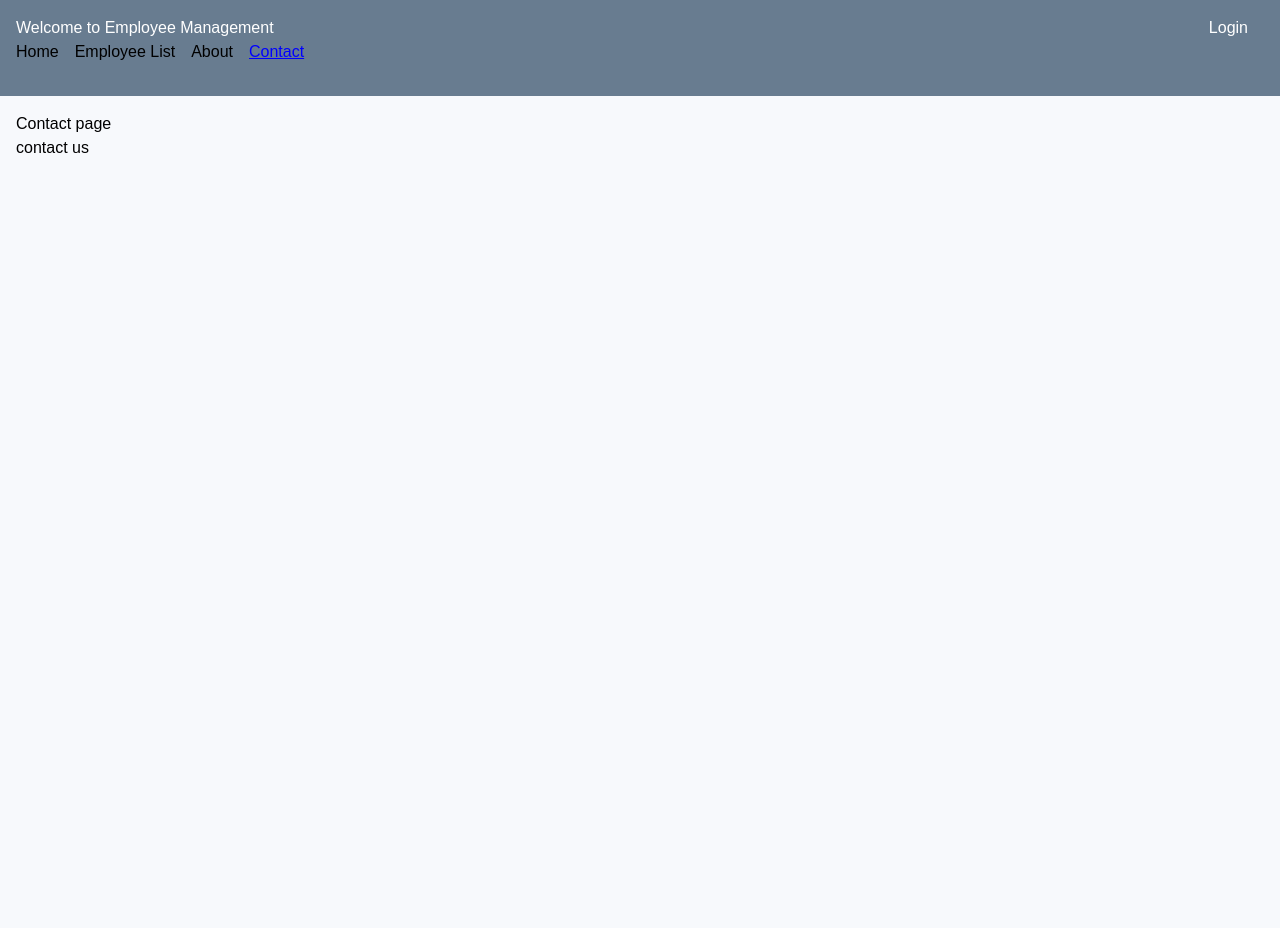
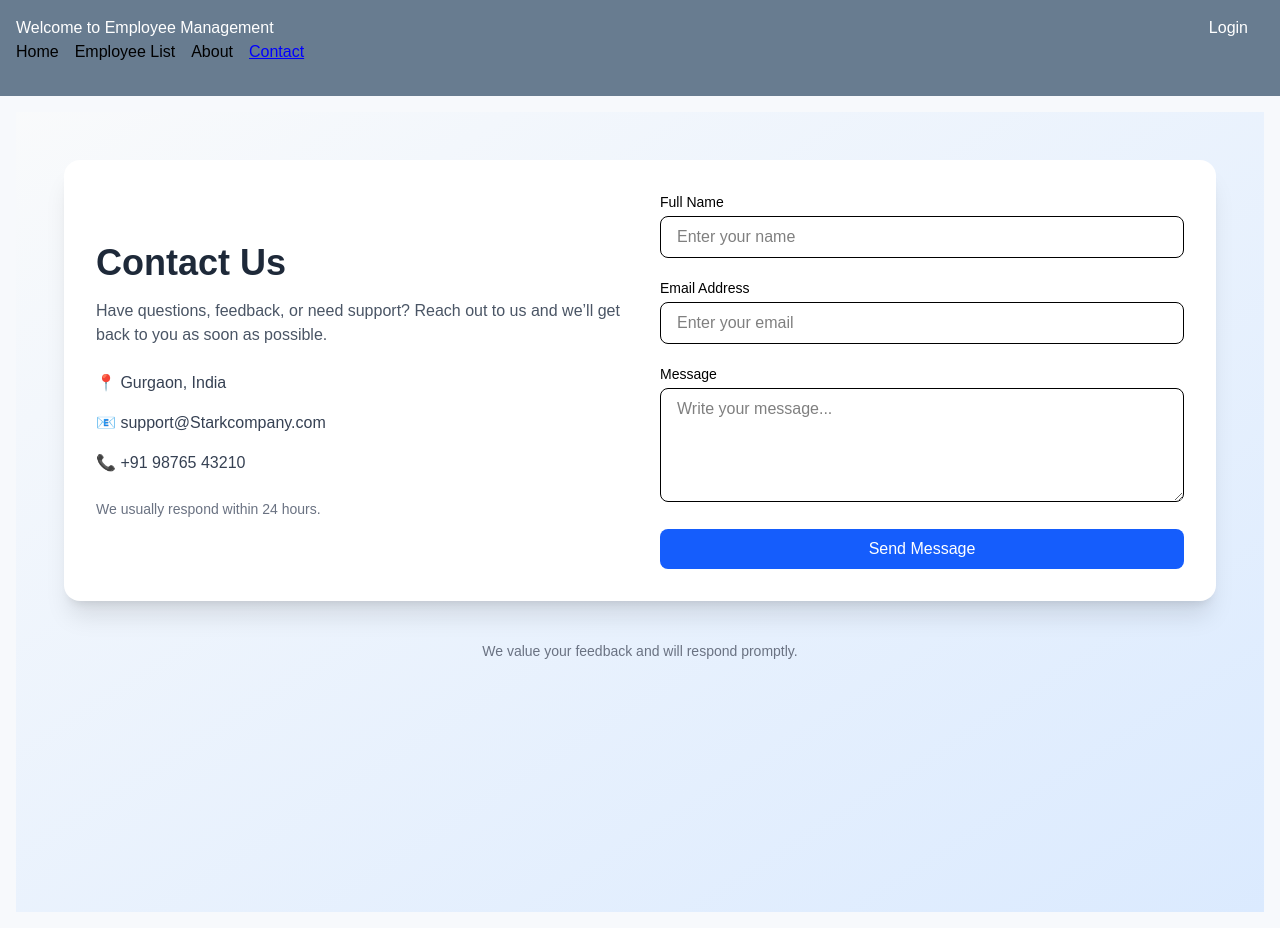
Before and after one commit to abhitiwari1258/Employee-Management-App, a React (Vite) app: page /contact in a window 1280 px wide. Before the commit the page ends 800 px from the top, so only its background shows below. Built offline with nearby package versions, Linux system fonts and the light colour scheme.

Commit message:
added form in cotact pg

```diff
--- a/src/pages/Contact.jsx
+++ b/src/pages/Contact.jsx
@@ -2,10 +2,84 @@ import React from 'react'
 
 const Contact = () => {
   return (
-    <>
-    <h2>Contact page</h2>
-    <p>contact us</p>
-    </>
+    <div className="min-h-screen bg-gradient-to-br from-gray-50 to-blue-100 py-12 px-6">
+
+      <div className="max-w-6xl mx-auto bg-white rounded-2xl shadow-xl p-8 grid md:grid-cols-2 gap-10">
+
+
+        <div className="flex flex-col justify-center">
+          <h2 className="text-4xl font-extrabold text-gray-800 mb-4">
+            Contact Us
+          </h2>
+
+          <p className="text-gray-600 mb-6">
+            Have questions, feedback, or need support? Reach out to us and we’ll
+            get back to you as soon as possible.
+          </p>
+
+          <div className="space-y-4 text-gray-700">
+            <p>📍 Gurgaon, India</p>
+            <p>📧 support@Starkcompany.com</p>
+            <p>📞 +91 98765 43210</p>
+          </div>
+
+          <div className="mt-6 text-sm text-gray-500">
+            We usually respond within 24 hours.
+          </div>
+        </div>
+
+
+        <form className="space-y-5">
+
+          <div>
+            <label className="block text-sm font-medium mb-1">
+              Full Name
+            </label>
+            <input
+              type="text"
+              placeholder="Enter your name"
+              className="w-full px-4 py-2 border rounded-lg focus:outline-none focus:ring-2 focus:ring-blue-500"
+            />
+          </div>
+
+          <div>
+            <label className="block text-sm font-medium mb-1">
+              Email Address
+            </label>
+            <input
+              type="email"
+              placeholder="Enter your email"
+              className="w-full px-4 py-2 border rounded-lg focus:outline-none focus:ring-2 focus:ring-blue-500"
+            />
+          </div>
+
+          <div>
+            <label className="block text-sm font-medium mb-1">
+              Message
+            </label>
+            <textarea
+              rows="4"
+              placeholder="Write your message..."
+              className="w-full px-4 py-2 border rounded-lg focus:outline-none focus:ring-2 focus:ring-blue-500"
+            />
+          </div>
+
+          <button
+            type="submit"
+            className="w-full bg-blue-600 text-white py-2 rounded-lg hover:bg-blue-700 transition"
+          >
+            Send Message
+          </button>
+
+        </form>
+
+      </div>
+
+      <div className="text-center mt-10 text-sm text-gray-500">
+        We value your feedback and will respond promptly.
+      </div>
+
+    </div>
   )
 }
 
```
